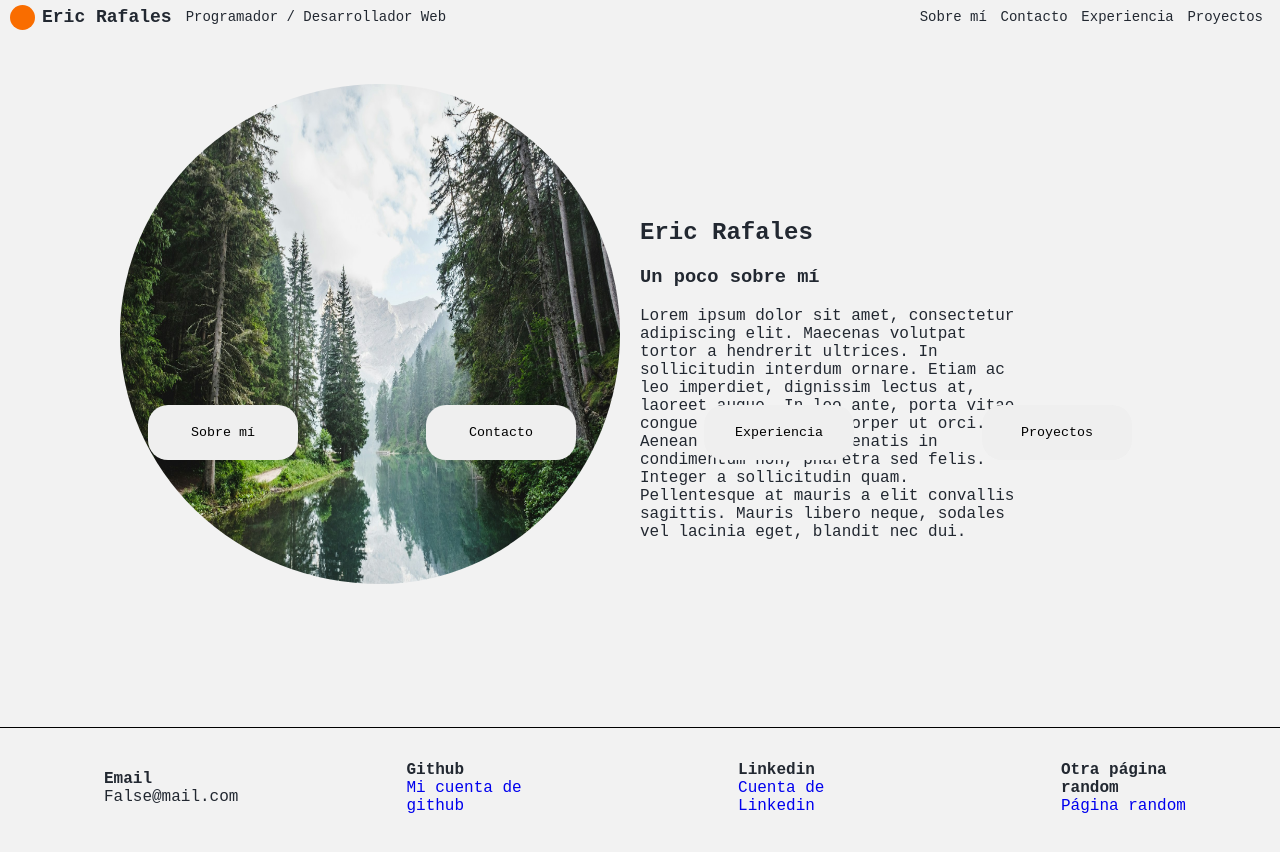
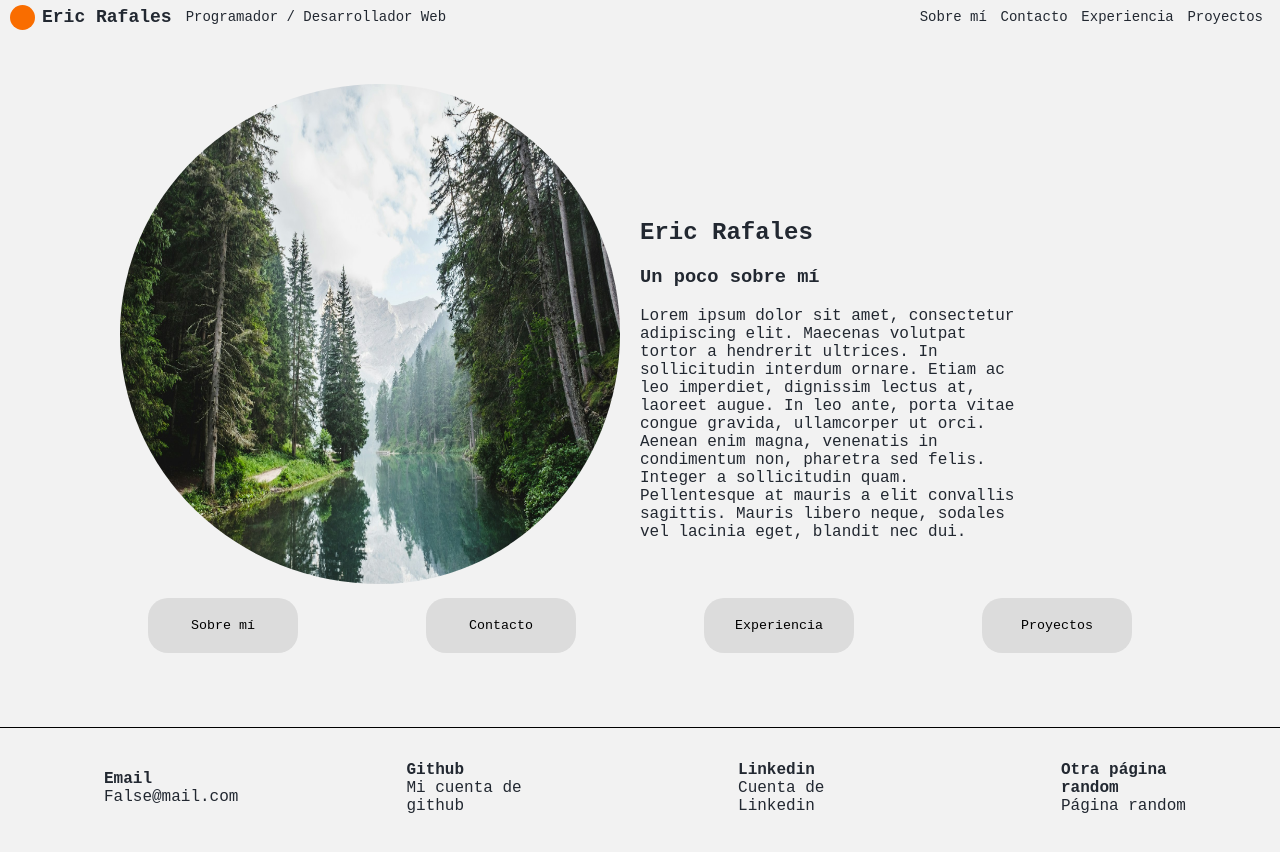
Before and after one commit to Erafales/HTML-CSS-Javascript, a plain HTML site: page Portfolio/index.html in a window 1280 px wide. Drawn offline with Linux system fonts and the light colour scheme.

Commit message:
Updated for chrome browser

```diff
--- a/Portfolio/main.css
+++ b/Portfolio/main.css
@@ -71,7 +71,7 @@ body{
 #main-content {
     display: grid;
     grid-template-columns: 50% 50%;
-    grid-template-rows: 50% 50%;
+    grid-template-rows: 80% 40%;
     padding-top: 50px;
 }
     #main-content-img{
@@ -105,6 +105,10 @@ body{
         border-radius: 20px;
         border-style: none;
         font-family:'Courier New', Courier, monospace;
+        background-color: #DCDCDC;
+    }
+    #main-content-buttons button:hover{
+        background-color: #D3D3D3;
     }
 /* Edición del footer */
 footer {
@@ -123,7 +127,5 @@ footer {
 }
 #footer-list ul li a{
     text-decoration: none;
+    color: #222831
 }
-    #footer-list ul li a:visited{
-        color: #222831
-    }
```
